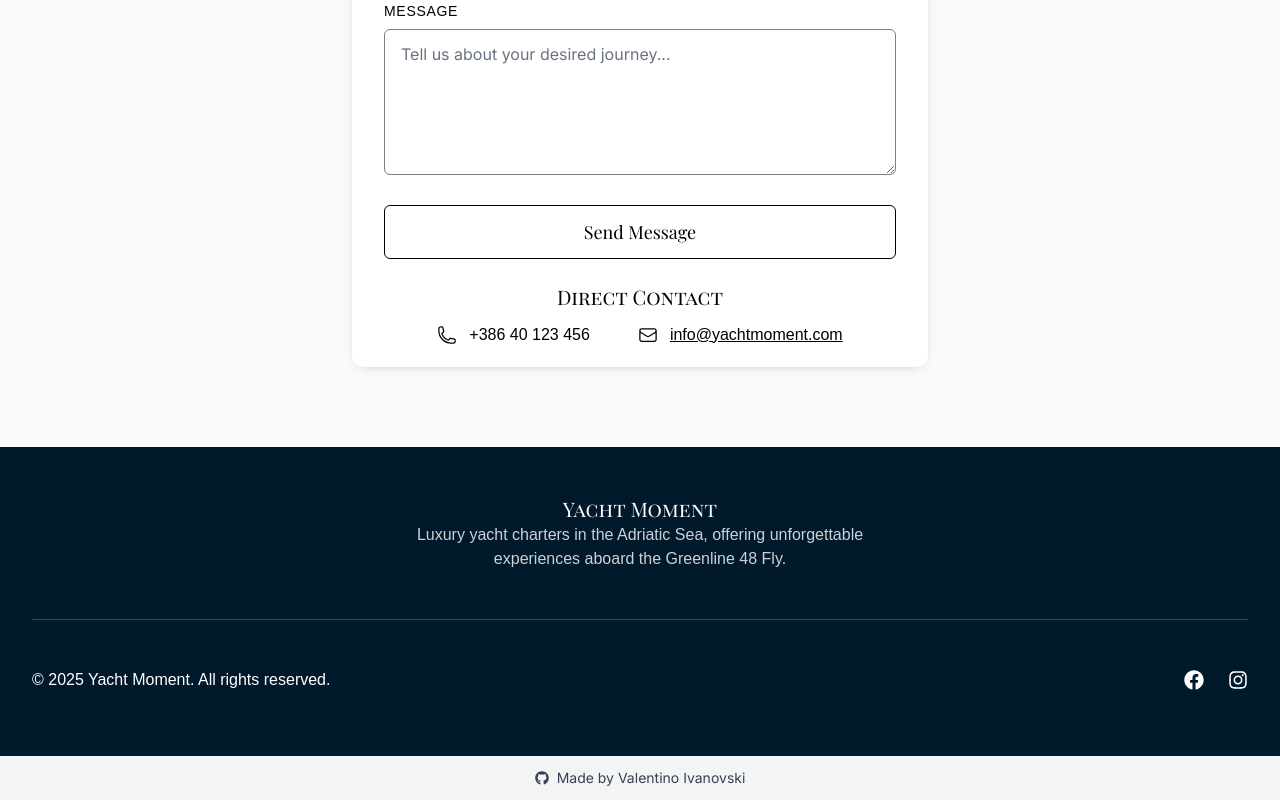
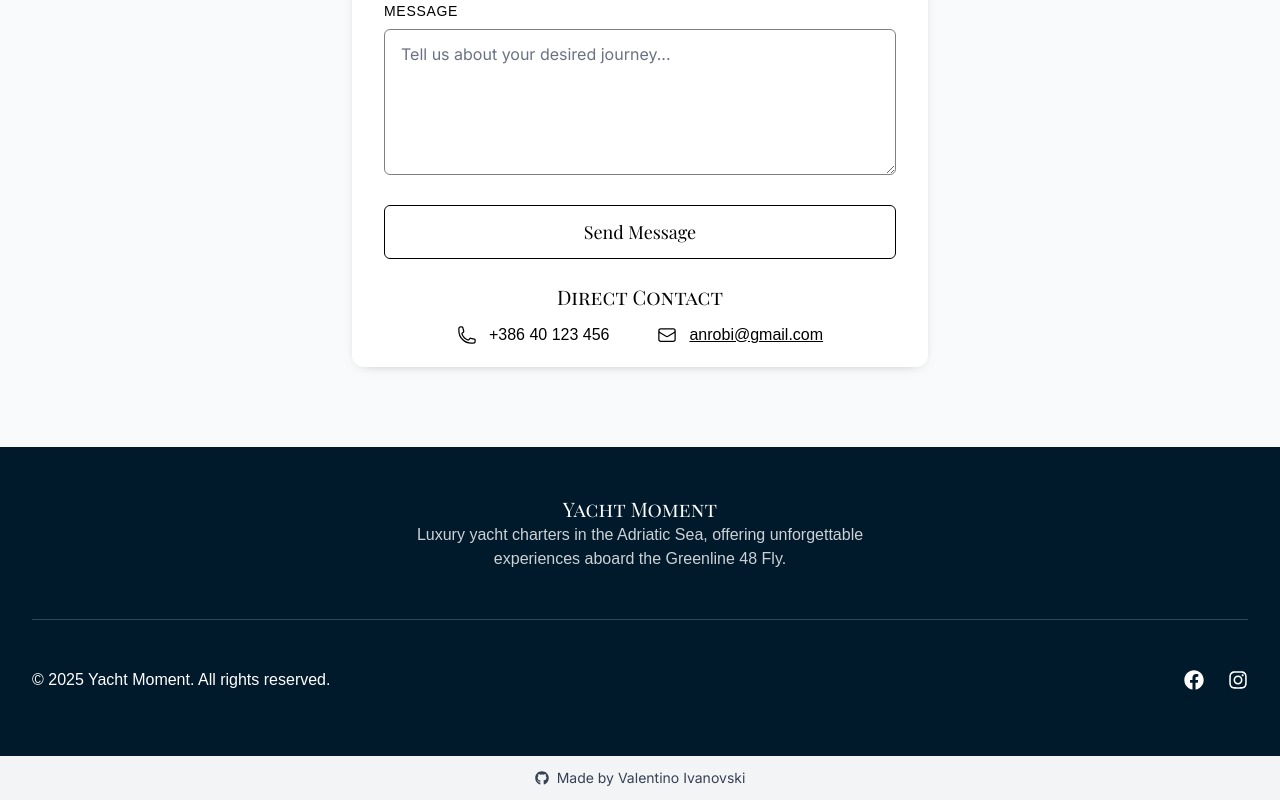
Before and after one commit to valentino-ivanovski/yacht, a Next.js app: page / in a window 1280 px wide. Shown: the part 4095-4895 px from the top of the page. Built offline with nearby package versions, Linux system fonts and the light colour scheme; a web font is replaced by a local one.

Commit message:
changed the emeil

```diff
--- a/src/app/page.tsx
+++ b/src/app/page.tsx
@@ -461,7 +461,7 @@ export default function Home() {
                 <p></p>
                 <p className="flex items-center gap-3">
                 <EnvelopeIcon className="h-5 w-5 text-black" />
-                <a href="mailto:info@yachtmoment.com" className="underline hover:underline">info@yachtmoment.com</a>
+                <a href="mailto:anrobi@gmail.com" className="underline hover:underline">anrobi@gmail.com</a>
                 </p>
               </div>
               </div>
```
Also changed, not shown: public/images/slideshow/6(1).webp (renamed from public/images/slideshow/6.webp), public/images/slideshow/7(1).webp (renamed from public/images/slideshow/7.webp).
